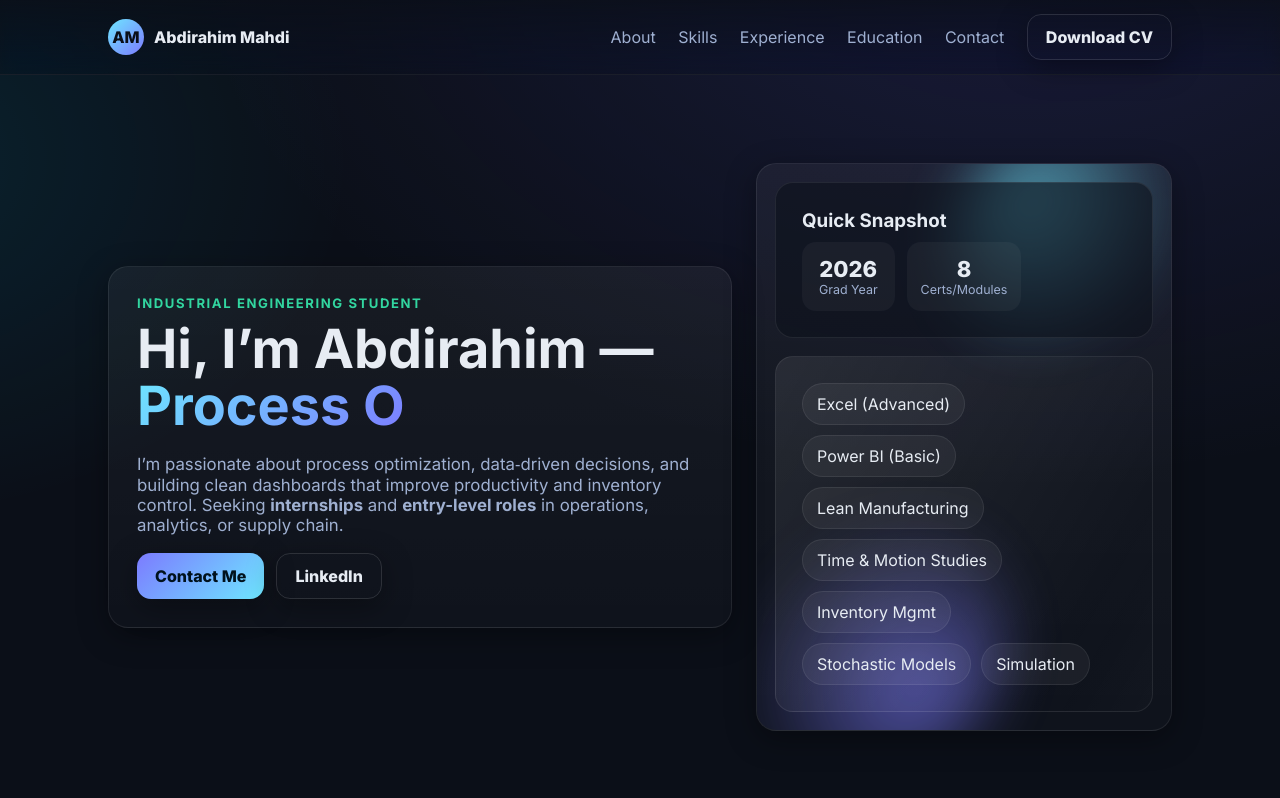
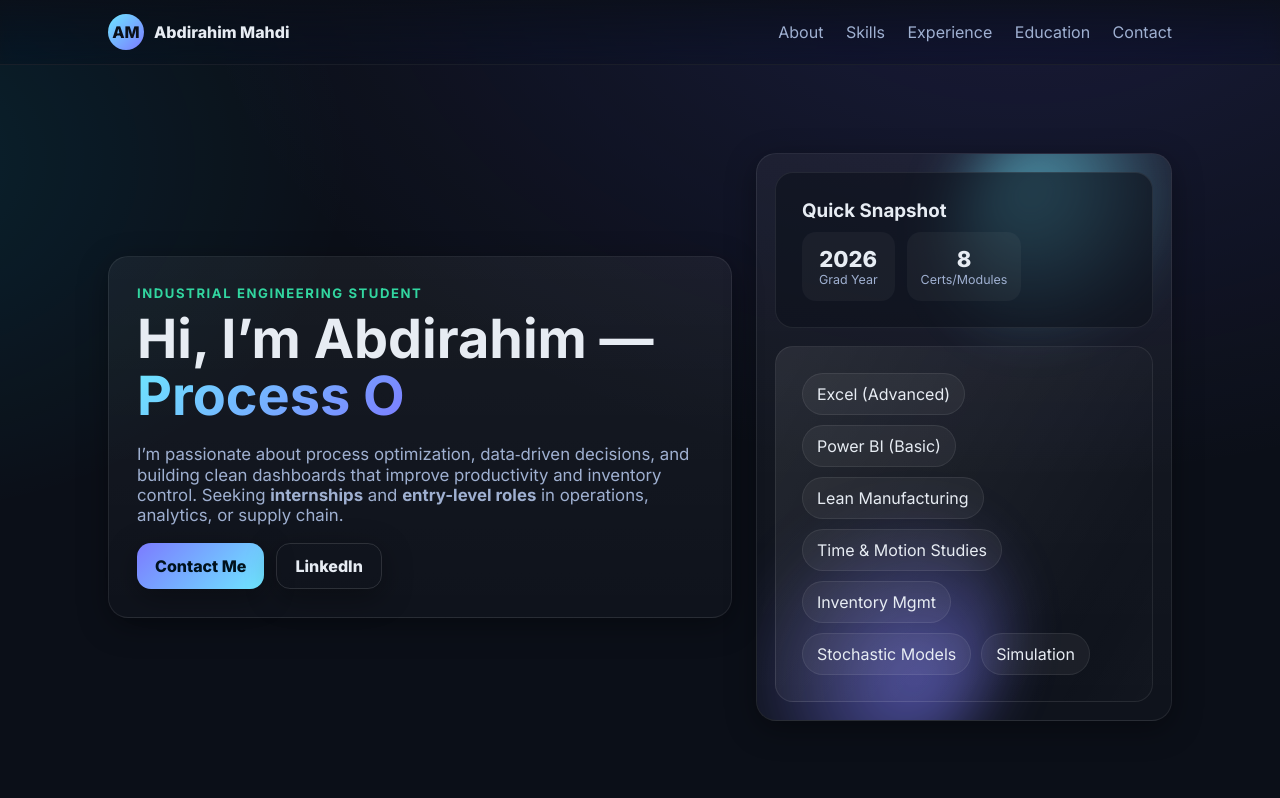
Before and after one commit to abdirahimmahdi/Abdirahim-porfolio-web, a plain HTML site: page index.html in a window 1280 px wide. Shown: the top 798 px of the page. Drawn offline with Linux system fonts and the light colour scheme.

Commit message:
Update index.html

```diff
--- a/index.html
+++ b/index.html
@@ -97,7 +97,7 @@
         <a href="#experience">Experience</a>
         <a href="#education">Education</a>
         <a href="#contact">Contact</a>
-        <a class="btn ghost" href="./abdirahim_omar_mahdi_cv2025.pdf" id="downloadCV">Download CV</a>
+
       </div>
     </nav>
   </header>
```
